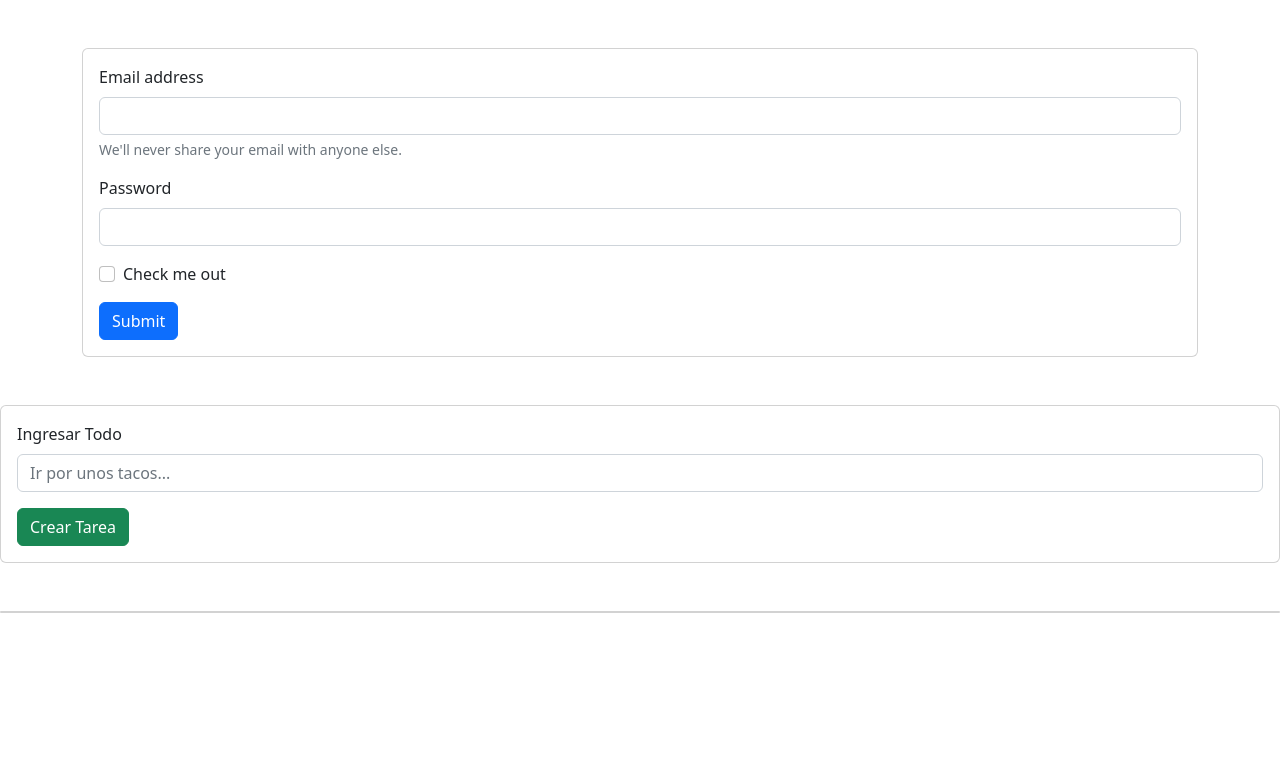
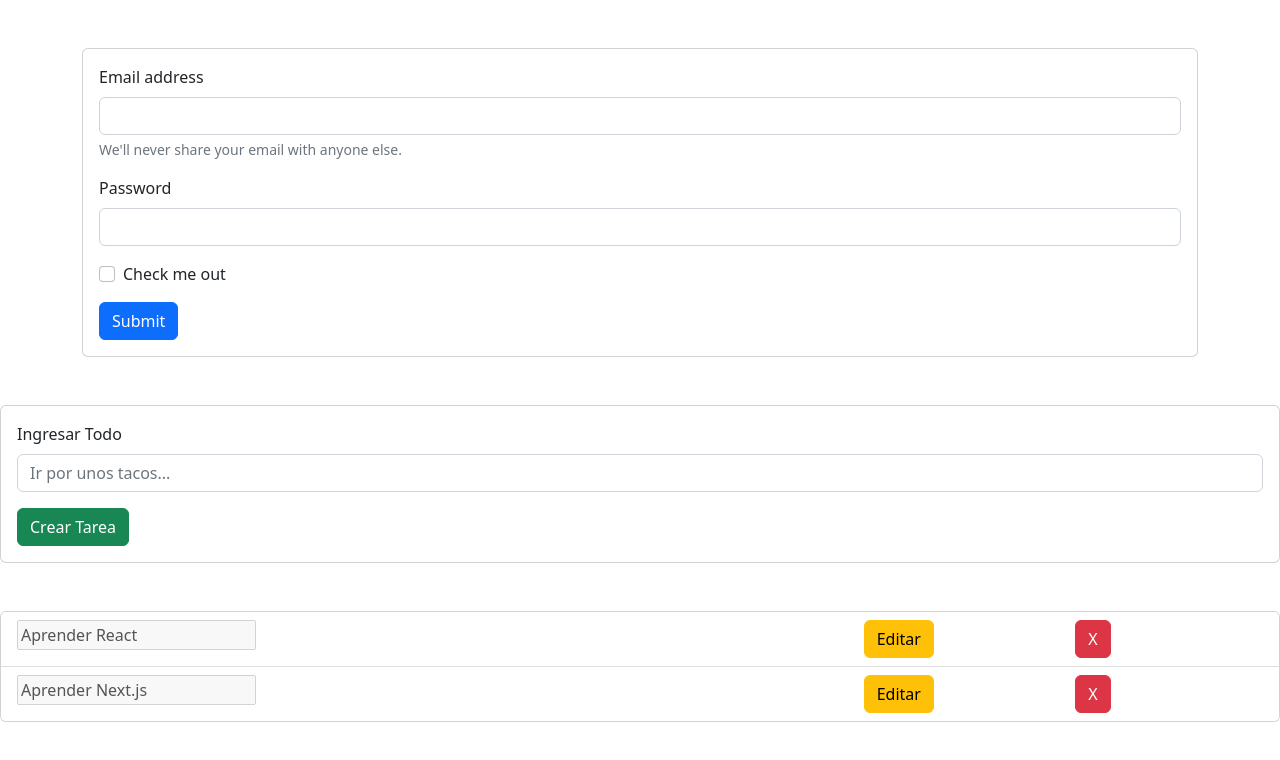
Before and after one commit to pro-talento/todo-list-react, a React (Vite) app: page / in a window 1280 px wide. Shown: the top 760 px of the page. Built offline with nearby package versions, Linux system fonts and the light colour scheme.

Commit message:
Se agrega Todo como componente

```diff
--- a/src/components/Todo.jsx
+++ b/src/components/Todo.jsx
@@ -1,20 +1,31 @@
 function Todo(props) {
-  render(
-    <li class="list-group-item" id=${id}>
-      <div class="row">
-        <div class="col-8" onclick="toggleTask('${id}', ${completed})">
+  const { children } = props;
+
+  return (
+    <li className="list-group-item">
+      <div className="row">
+        <div className="col-8" onClick={() => console.log('Click en todo ...')}>
           <input
-            id=${`${id}-input`}
-            class="form-control ${completed ? 'task-done' : ''}"
-            value="${title}"
+            // className="form-control ${completed ? 'task-done' : ''}"
+            value={children}
             disabled
           />
         </div>
-        <div class="col-2">
-          <button class="btn btn-warning" onclick="editTask('${id}')">Editar</button>
+        <div className="col-2">
+          <button
+            className="btn btn-warning"
+            onClick={() => console.log('Editar todo ...')}
+          >
+            Editar
+          </button>
         </div>
-        <div class="col-2">
-          <button class="btn btn-danger" id="${id}-delete" onclick="deleteTask('${id}')">X</button>
+        <div className="col-2">
+          <button
+            className="btn btn-danger"
+            onClick={() => console.log('Borrar todo ...')}
+          >
+            X
+          </button>
         </div>
       </div>
     </li>
--- a/src/components/TodoList.jsx
+++ b/src/components/TodoList.jsx
@@ -1,7 +1,11 @@
+import Todo from './Todo';
+
 function TodoList(props) {
   return (
     <section className="card">
       <ul className="list-group list-group-flush" id="task-list">
+        <Todo>Aprender React</Todo>
+        <Todo>Aprender Next.js</Todo>
       </ul>
     </section>
   )
```
